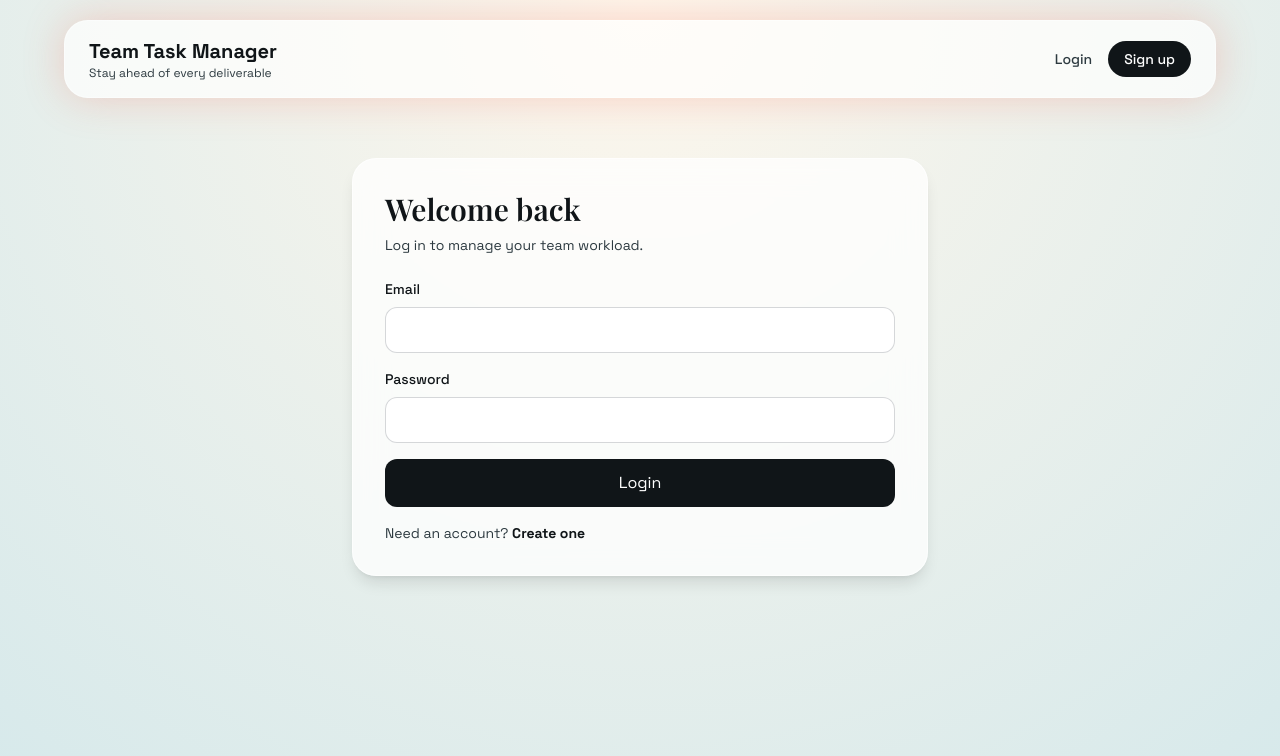
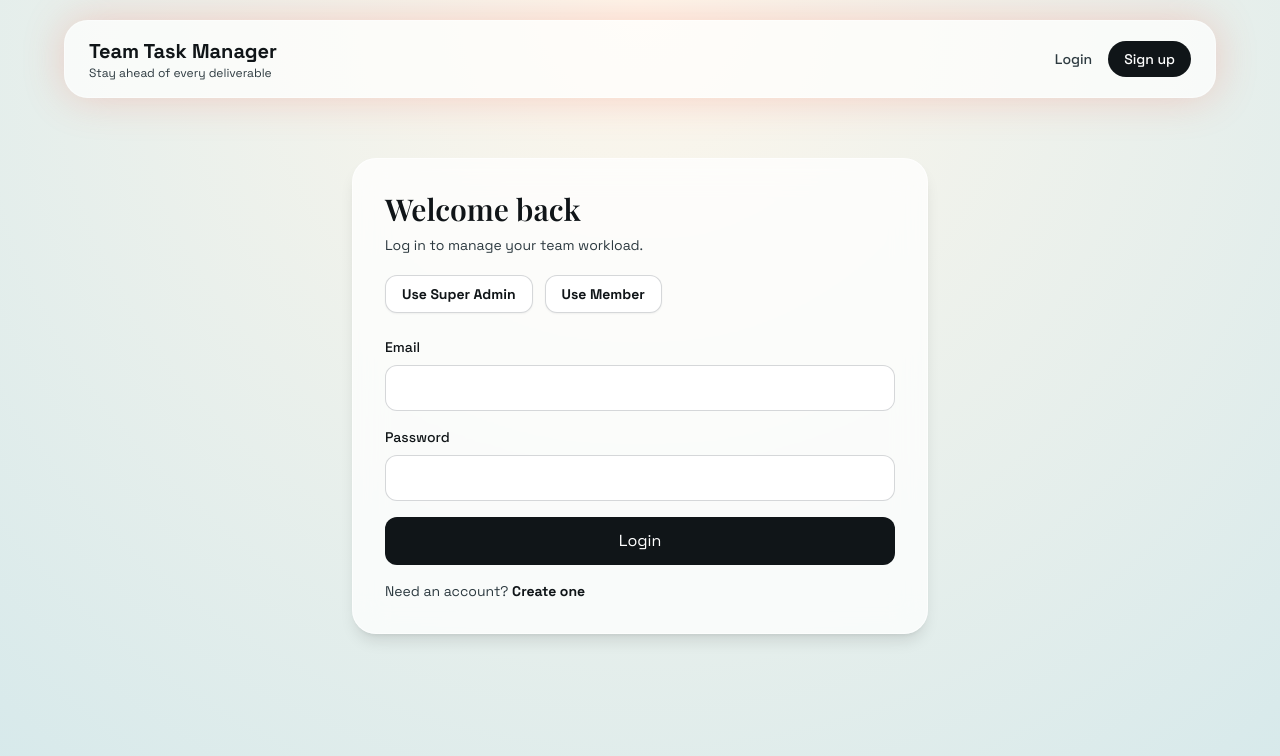
Before and after one commit to SuryanshChouhan/Task-Tracker, a React (Vite) app in the folder client/: page /login in a window 1280 px wide. Shown: the top 756 px of the page. Built offline with nearby package versions, Linux system fonts and the light colour scheme; no server answers.

Commit message:
added quick access to crenditals

```diff
--- a/client/src/pages/Login.jsx
+++ b/client/src/pages/Login.jsx
@@ -30,6 +30,28 @@ export default function Login() {
       <div className="card-glass rounded-3xl p-8 shadow-lg">
         <h1 className="text-3xl font-semibold">Welcome back</h1>
         <p className="mt-2 text-sm text-slate">Log in to manage your team workload.</p>
+        <div className="mt-5 flex flex-wrap gap-3">
+          <button
+            type="button"
+            className="rounded-xl border border-slate/20 bg-white px-4 py-2 text-sm font-semibold text-ink shadow-sm transition hover:bg-slate/10"
+            onClick={() => {
+              setEmail("suryansh@super.com");
+              setPassword("admin12");
+            }}
+          >
+            Use Super Admin
+          </button>
+          <button
+            type="button"
+            className="rounded-xl border border-slate/20 bg-white px-4 py-2 text-sm font-semibold text-ink shadow-sm transition hover:bg-slate/10"
+            onClick={() => {
+              setEmail("amanmember@member.com");
+              setPassword("member12");
+            }}
+          >
+            Use Member
+          </button>
+        </div>
         <form onSubmit={handleSubmit} className="mt-6 space-y-4">
           <label className="block text-sm font-medium">
             Email
```
